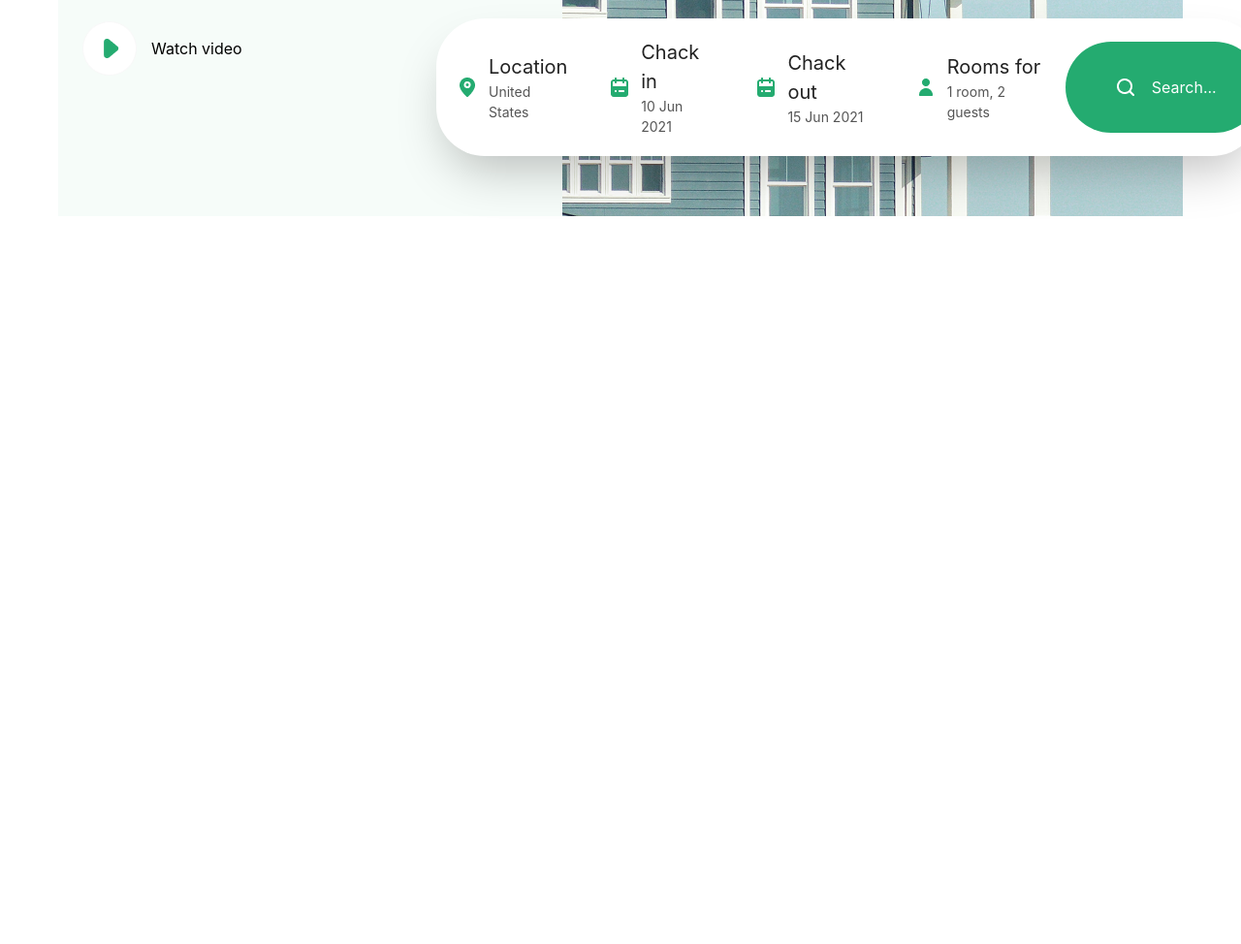
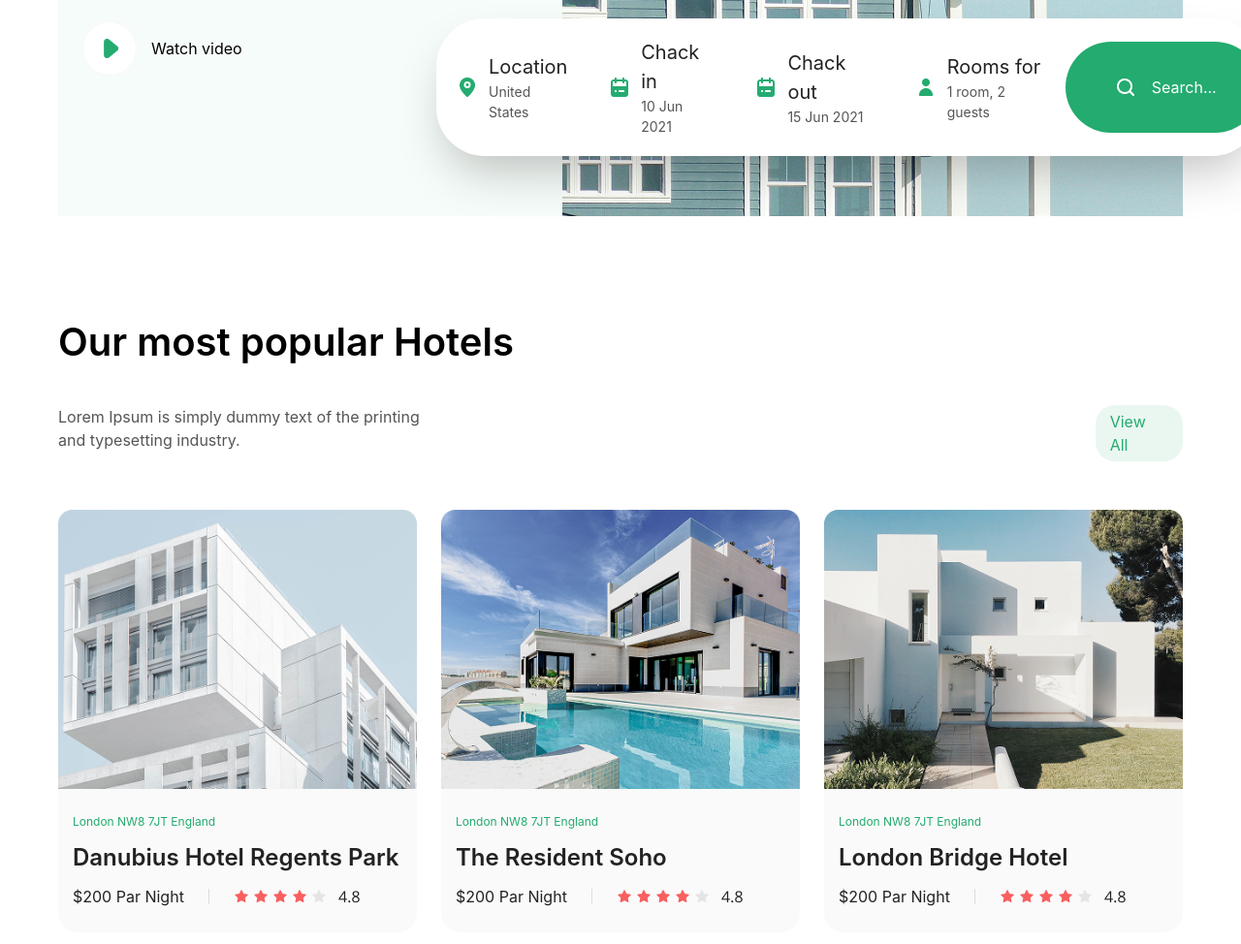
Before and after one commit to mahmadzoda09/Connecting, a website: page index.html in a window 1280 px wide. Shown: the part 564-1538 px from the top of the page at 97% size. Before the commit the page ends 837 px from the top, so only its background shows below. Drawn offline with nearby package versions, Linux system fonts and the light colour scheme; files that its build step writes are made by us from their sources; a web font is replaced by a local one.

Commit message:
Section2

```diff
--- a/index.html
+++ b/index.html
@@ -76,6 +76,53 @@
             <button class="bg-[#24AB70] p-[35px_50px] rounded-[50px] text-white flex items-center gap-[15px]"><img src="src/search-outline 1.png" alt=""> Search...</button>
         </div>
       </section>
+      <section class="max-w-300 m-auto justify-between flex flex-col items-start p-[50px_20px] gap-[50px]">
+        <div class="flex flex-col gap-[35px]">
+          <h1 class="text-[40px] font-semibold">Our most popular Hotels</h1>
+          <nav class="flex flex-col lg:flex-row items-start gap-[25px] justify-between lg:gap-[670px] items-center">
+            <p class="text-[#555555] lg:w-[400px] text-[16px]">Lorem Ipsum is simply dummy text of the printing and typesetting industry.</p>
+            <p class="text-[#24AB70] bg-[#EAF7F1] p-[5px_15px] rounded-[20px]">View All</p>
+          </nav>
+        </div>
+        <div class="flex flex-col lg:flex-row justify-between gap-[25px]">
+          <nav class="bg-[#FAFAFA] rounded-[20px]">
+            <img src="src/image1.png" alt="">
+            <nav class="flex flex-col p-[25px_15px] items-start gap-[10px]">
+              <h2 class="text-[#24AB70] text-[12px]">London NW8 7JT England</h2>
+              <h1 class="text-[#222222] text-[24px] font-semibold">Danubius Hotel Regents Park</h1>
+              <article class="flex items-center-safe gap-[25px]">
+                <p class="text-[16px] text-[#222222]">$200 Par Night</p>
+                <img src="src/Line 4.png" alt="">
+                <img src="src/Group 10.png" alt="">
+              </article>
+            </nav>
+          </nav>
+          <nav class="bg-[#FAFAFA] rounded-[20px]">
+            <img src="src/image (1).png" alt="">
+            <nav class="flex flex-col p-[25px_15px] items-start gap-[10px]">
+              <h2 class="text-[#24AB70] text-[12px]">London NW8 7JT England</h2>
+              <h1 class="text-[#222222] text-[24px] font-semibold">The Resident Soho</h1>
+              <article class="flex items-center-safe gap-[25px]">
+                <p class="text-[16px] text-[#222222]">$200 Par Night</p>
+                <img src="src/Line 4.png" alt="">
+                <img src="src/Group 10.png" alt="">
+              </article>
+            </nav>
+          </nav>
+          <nav class="bg-[#FAFAFA] rounded-[20px]">
+            <img src="src/image (2).png" alt="">
+            <nav class="flex flex-col p-[25px_15px] items-start gap-[10px]">
+              <h2 class="text-[#24AB70] text-[12px]">London NW8 7JT England</h2>
+              <h1 class="text-[#222222] text-[24px] font-semibold">London Bridge Hotel</h1>
+              <article class="flex items-center-safe gap-[25px]">
+                <p class="text-[16px] text-[#222222]">$200 Par Night</p>
+                <img src="src/Line 4.png" alt="">
+                <img src="src/Group 10.png" alt="">
+              </article>
+            </nav>
+          </nav>
+        </div>
+      </section>
     </main>
   </body>
 </html>
```
Also changed, not shown: src/Group 10.png (added), src/Line 4.png (added), src/image (1).png (added), src/image (2).png (added), src/image1.png (added).
